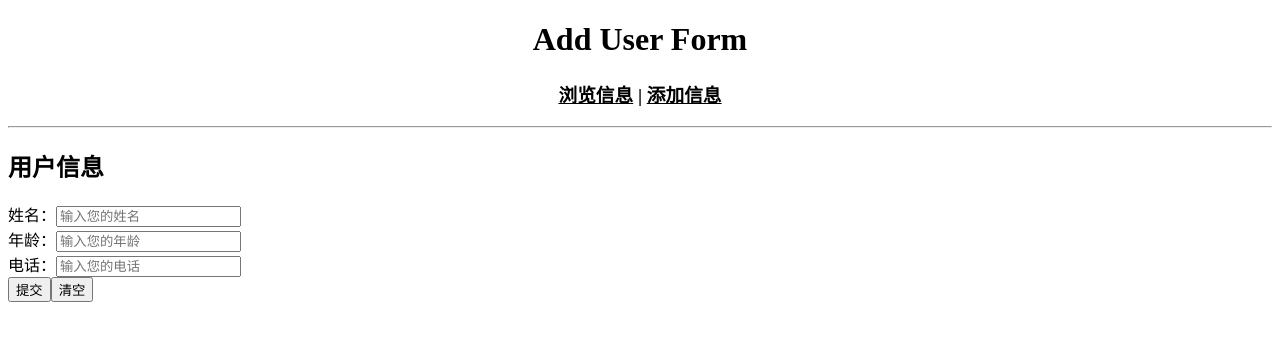
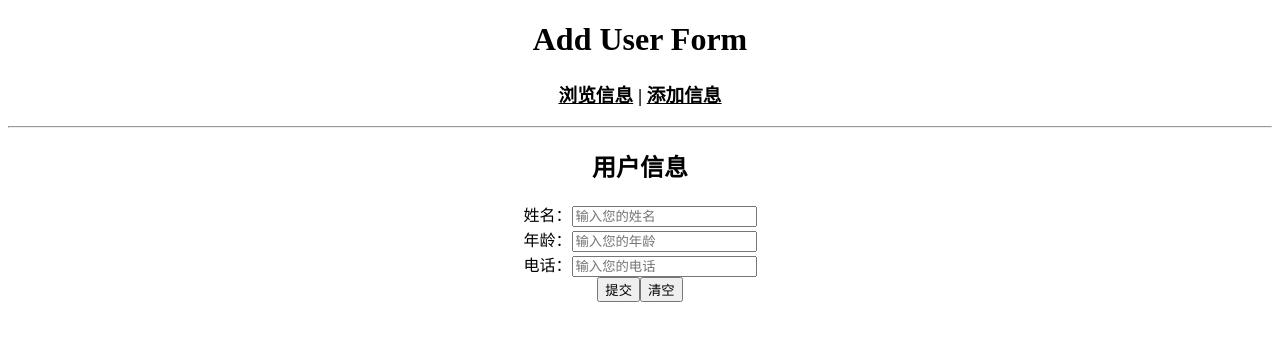
Before and after one commit to tpcmi/learn_Django, a Django app: page /myapp/add in a window 1280 px wide. Shown: the top 341 px of the page. Run offline with Django 3.2, Linux system fonts and the light colour scheme.

Commit message:
修改add.html

```diff
--- a/templates/myapp/add.html
+++ b/templates/myapp/add.html
@@ -42,9 +42,12 @@
     }
 
     h1,
-    h3 {
+    h2,
+    h3,
+    .form{
         text-align: center;
     }
+
 </style>
 <script src="https://cdn.bootcdn.net/ajax/libs/jquery/3.6.0/jquery.js"></script>
 <script>
```
